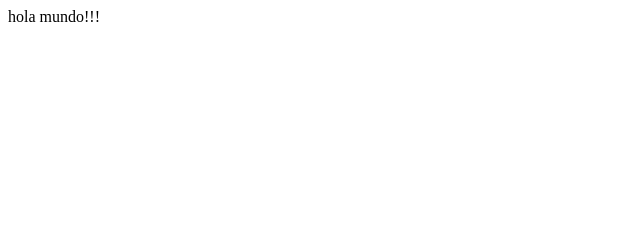
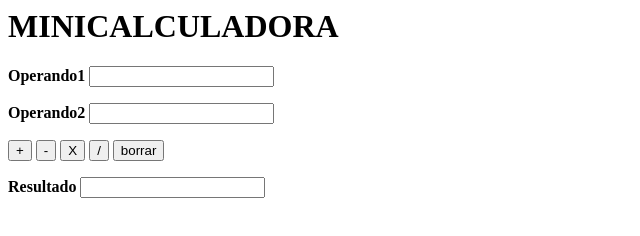
Before and after one commit to AlbertoChilleron/testgithubpages, a plain HTML site: page index.html in a window 1280 px wide. Shown: the whole page, without its empty margins (0-640 px from the left). Drawn offline with Linux system fonts and the light colour scheme.

Commit message:
Update index.html

```diff
--- a/index.html
+++ b/index.html
@@ -1,11 +1,45 @@
 <html>
+	<head>
+		<meta http-equiv="content-type" content="text/html; charset=utf-8" />
+		<title> Práctica4.2.2</title>
+		<style>
 
-<head>
+	</style>
+	</head>
+	<body>
+		<script type="text/javascript">
+			function borrartodo(){
+				formulario.operando1.value="";
+				formulario.operando2.value="";
+				formulario.resultado.value="";
+			}
 
-</head>
-<body>
-<p>hola mundo!!! </p>
+			function operacion (num1, num2, operador){
+				var res;
+				if (operador == "+")
+					res= (num1 + num2);
+				else
+					if (operador == "-")
+						res= num1 - num2;
+					else
+						if(operador == "X")
+							res= num1 * num2;
+						else
+							res= num1 / num2;
 
-</body>
-
+				return res;
+			}
+		</script>
+		<form name="formulario">
+			<h1>MINICALCULADORA</h1>
+			<p><b>Operando1 </b><input type="text" name="operando1"></p>
+			<p><b>Operando2 </b><input type="text" name="operando2"></p>
+			<p><input type="button" name="suma" value="+" onclick="var res = operacion(formulario.operando1.value, formulario.operando2.value, formulario.suma.value); formulario.resultado.value= res;">
+				<input type="button" name="resta" value="-" onclick="var res = operacion(formulario.operando1.value, formulario.operando2.value, formulario.resta.value); formulario.resultado.value= res;"">
+				<input type="button" name="multiplicacion" value="X" onclick="var res = operacion(formulario.operando1.value, formulario.operando2.value, formulario.multiplicacion.value); formulario.resultado.value= res;"">
+				<input type="button" name="division" value="/" onclick="var res = operacion(formulario.operando1.value, formulario.operando2.value, formulario.division.value); formulario.resultado.value= res;"">
+				<input type="button" name="borrar" value="borrar" onclick="borrartodo()"></p>
+			<p> <b>Resultado </b> <input type="text" name="resultado">
+		</form>
+	</body>
 </html>
```
